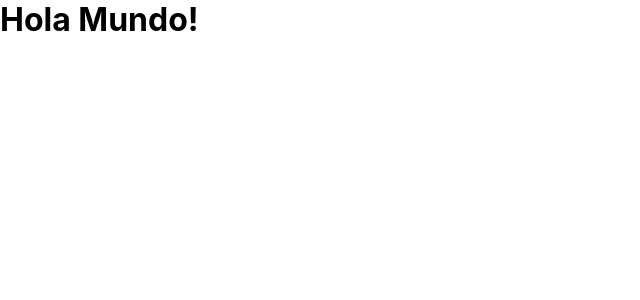
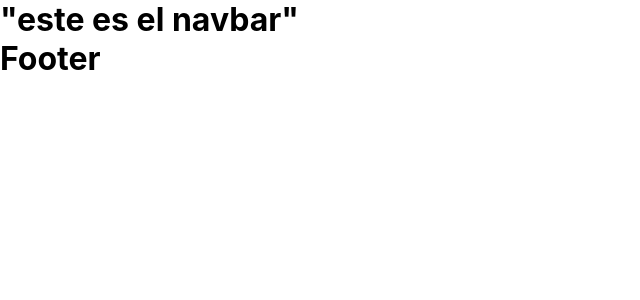
Before and after one commit to garcia717/tienda-viva, a React (Create React App) app: page / in a window 1280 px wide. Shown: the top 300 px of the page, without its empty margins (0-640 px from the left). Built offline with nearby package versions, Linux system fonts and the light colour scheme.

Commit message:
primera parte clase 2

```diff
--- a/src/App.js
+++ b/src/App.js
@@ -1,8 +1,12 @@
+import Footer from "./Components/Footer/Footer";
+import Navbar from "./Components/Navbar/Navbar";
 
 function App() {
   return (
-    <div className="App">
-      <h1>Hola Mundo!</h1>
+
+  <div className = "App" >
+    <Navbar />
+    <Footer />
     </div>
   );
 }
--- /dev/null
+++ b/src/Components/Footer/Footer.jsx
@@ -0,0 +1,9 @@
+const Footer = () => {
+  return (
+    <div>
+      <h1>Footer</h1>
+    </div>
+  );
+};
+
+export default Footer;
--- /dev/null
+++ b/src/Components/Navbar/Navbar.jsx
@@ -0,0 +1,9 @@
+const Navbar = () => {
+  return(
+    <div>
+      <h1>"este es el navbar"</h1>
+    </div>
+  );
+};
+
+export default Navbar;
```
